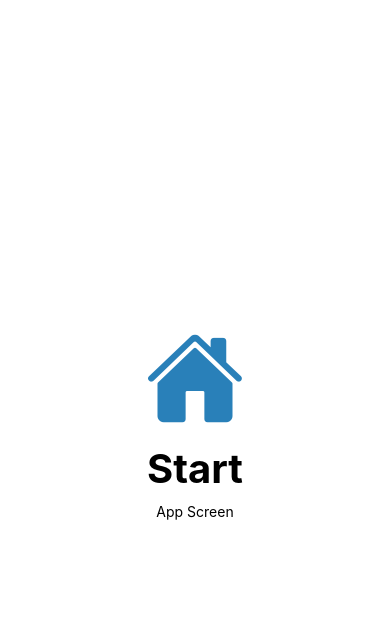
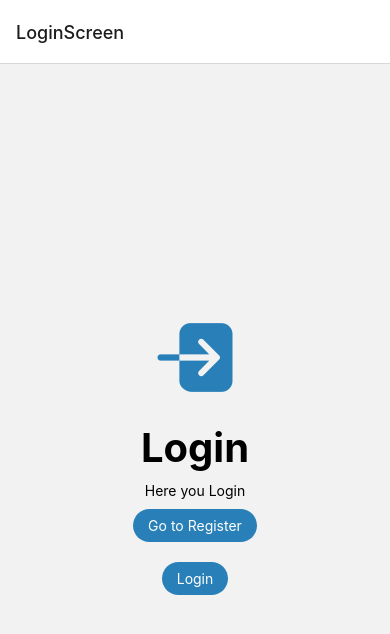
Before and after one commit to abulnes16/spedizion, a React Native app: screen / in a window 390 px wide. Shown: the top 634 px of the page. Built offline with nearby package versions, Linux system fonts and the light colour scheme.

Commit message:
Add auth navigation

```diff
--- a/App.tsx
+++ b/App.tsx
@@ -1,14 +1,14 @@
 import React from 'react';
-import { Text } from 'react-native';
-import { DummyHOC } from './src/components';
+import { NavigationContainer } from '@react-navigation/native';
+import MainNavigator from './src/navigation/MainNavigator';
 import { AuthProvider } from './src/state/auth';
 
 const App = () => {
   return (
     <AuthProvider>
-      <DummyHOC iconName="home" text="Start">
-        <Text>App Screen</Text>
-      </DummyHOC>
+      <NavigationContainer>
+        <MainNavigator />
+      </NavigationContainer>
     </AuthProvider>
   );
 };
--- a/src/navigation/auth/AuthNavigator.tsx
+++ b/src/navigation/auth/AuthNavigator.tsx
@@ -1,11 +1,15 @@
 import React from 'react';
-import { View, Text } from 'react-native';
+import { createStackNavigator } from '@react-navigation/stack';
+import { LoginScreen, RegisterScreen } from '../../screens';
+
+const AuthStack = createStackNavigator<AuthStackParams>();
 
 const AuthNavigator = () => {
   return (
-    <View>
-      <Text>Auth Navigator</Text>
-    </View>
+    <AuthStack.Navigator>
+      <AuthStack.Screen name="LoginScreen" component={LoginScreen} />
+      <AuthStack.Screen name="RegisterScreen" component={RegisterScreen} />
+    </AuthStack.Navigator>
   );
 };
 
--- a/src/screens/auth/Login.tsx
+++ b/src/screens/auth/Login.tsx
@@ -1,13 +1,43 @@
 import React from 'react';
-import { Text } from 'react-native';
+import { useContext } from 'react';
+import { StyleSheet, Text, TouchableOpacity } from 'react-native';
+import { LoginScreenProps } from '../../@types/navigation';
+import { ICON_COLORS } from '../../common/constants';
 import { DummyHOC } from '../../components';
+import { AuthContext } from '../../state/auth';
 
-const Login = () => {
+interface Props extends LoginScreenProps {}
+
+const Login = ({ navigation }: Props) => {
+  const { login } = useContext(AuthContext);
+
   return (
     <DummyHOC iconName="log-in" text="Login">
       <Text>Here you Login</Text>
+      <TouchableOpacity
+        onPress={() => navigation.navigate('RegisterScreen')}
+        style={{ ...styles.btn, backgroundColor: ICON_COLORS.primary }}>
+        <Text style={styles.btnText}>Go to Register</Text>
+      </TouchableOpacity>
+      <TouchableOpacity
+        onPress={login}
+        style={{ ...styles.btn, backgroundColor: ICON_COLORS.primary }}>
+        <Text style={styles.btnText}>Login</Text>
+      </TouchableOpacity>
     </DummyHOC>
   );
 };
 
+const styles = StyleSheet.create({
+  btn: {
+    borderRadius: 20,
+    paddingHorizontal: 15,
+    paddingVertical: 8,
+    marginVertical: 10,
+  },
+  btnText: {
+    color: 'white',
+  },
+});
+
 export default Login;
```
Also changed, not shown: package.json (+7 -0 lines), src/@types/navigation.d.ts (added, +15 -0 lines), 1 other file (tests, documents, lock files or other folders).
